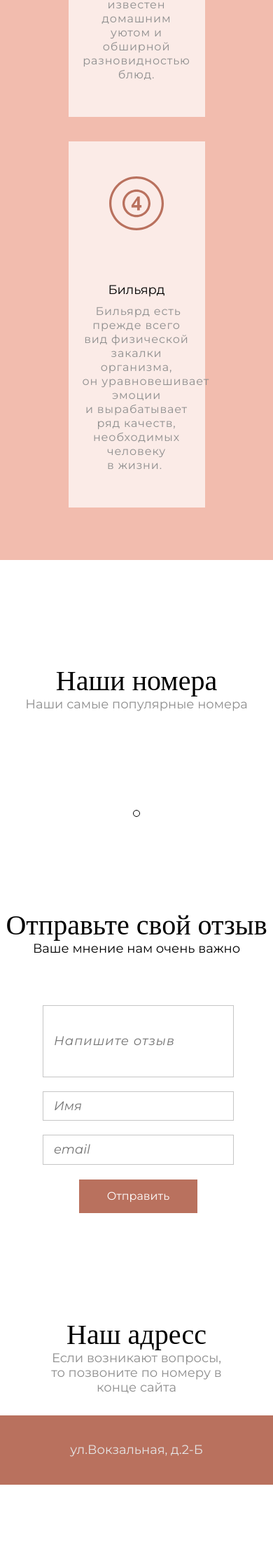
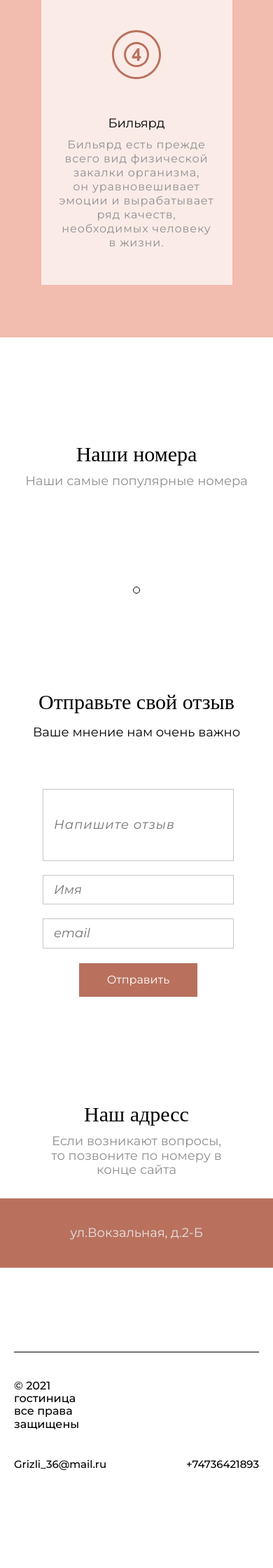
Before and after one commit to s1veme/hotelOrder, a Django app: page / in a window 390 px wide. Shown: the part 3040-5280 px from the top of the page at 70% size. After the commit the page ends 5140 px from the top, so only its background shows below. Run offline with Django 3.2, Linux system fonts and the light colour scheme; data that the repository does not hold is empty; parts of the project's set-up code (start-up, migrations or seed data) failed here and were passed over; some web fonts are replaced.

Commit message:
Поправил адаптивную вёрстку.

```diff
--- a/grizzly/grizzly/static/css/home.css
+++ b/grizzly/grizzly/static/css/home.css
@@ -532,11 +532,11 @@
 }
 
 #menubox {
-    display: none;
     z-index: 2;
     font-size: 32px;
     cursor: pointer;
     transition: all .6s;
+    display: none;
 }
 
 .sidemenu {
@@ -570,10 +570,6 @@
     right: 25px;
     font-size: 36px;
     margin-left: 32px;
-}
-
-#menubox {
-    display: none;
 }
 
 .sidemenu {
@@ -651,6 +647,23 @@
     width: 50%;
 }
 
+.contacts {
+    display: flex;
+    font-family: Montserrat;
+    font-style: normal;
+    font-weight: normal;
+    justify-content: space-between;
+    font-size: 16px;
+}
+
+.contacts-email a,
+.contacts-phone a {
+    font-family: Montserrat, sans-serif;
+    font-size: 18px;
+    font-weight: 500;
+    color: #000;
+}
+
 @media (max-width: 960px) {
     .container {
         max-width: 910px;
@@ -690,6 +703,9 @@
         max-width: 700px;
     }
     #menubox {
+        display: block;
+    }
+    .sidemenu {
         display: block;
     }
     .menu {
@@ -835,4 +851,40 @@
         margin-top: 30px;
         text-align: center;
     }
+    .contacts-email a,
+    .contacts-phone a {
+        font-size: 15px;
+    }
 }
+
+@media (max-width: 540px) {
+    .container {
+        max-width: 530px;
+    }
+    .header {
+        justify-content: space-around;
+    }
+    .advantages-card {
+        width: 70%;
+    }
+    .advantages-card__img {
+        max-width: 60%;
+        margin: 0 auto;
+    }
+    .advantages-card:first-child .advantages-card__img {
+        padding-bottom: 20px;
+    }
+    .advantages-card:nth-child(2) .advantages-card__img {
+        padding-bottom: 20px;
+    }
+    .advantages-card:nth-child(3) .advantages-card__img {
+        padding-bottom: 15px;
+    }
+    .advantages__title h2,
+    .rooms__title h3,
+    .review__title h2,
+    .address-title h2 {
+        font-size: 30px;
+        padding-bottom: 10px;
+    }
+}
--- a/grizzly/templates/mainapp/home.html
+++ b/grizzly/templates/mainapp/home.html
@@ -1,34 +1,24 @@
-<!DOCTYPE html>
-{% load static %} {% load recaptcha3 %}
+<!DOCTYPE html> {% load static %} {% load recaptcha3 %}
 <html lang="en">
+
 <head>
     <meta charset="UTF-8" />
     <meta http-equiv="X-UA-Compatible" content="IE=edge" />
     <meta name="viewport" content="width=device-width, initial-scale=1.0" />
     <link rel="preconnect" href="https://fonts.gstatic.com">
     <link href="https://fonts.googleapis.com/css2?family=Anton&display=swap" rel="stylesheet">
-    <link
-      href="https://fonts.googleapis.com/css2?family=Montserrat:ital,wght@0,100;0,200;0,300;0,400;0,500;0,600;0,700;0,800;0,900;1,100;1,200;1,300;1,400;1,500;1,600;1,700;1,800;1,900&display=swap"
-      rel="stylesheet"
-    />
-    <link
-      href="https://fonts.googleapis.com/css2?family=Alice&display=swap"
-      rel="stylesheet"
-    />
+    <link href="https://fonts.googleapis.com/css2?family=Montserrat:ital,wght@0,100;0,200;0,300;0,400;0,500;0,600;0,700;0,800;0,900;1,100;1,200;1,300;1,400;1,500;1,600;1,700;1,800;1,900&display=swap" rel="stylesheet" />
+    <link href="https://fonts.googleapis.com/css2?family=Alice&display=swap" rel="stylesheet" />
 
     <link rel="stylesheet" href="{% static 'css/normalize.css' %}" />
     <link rel="stylesheet" href="{% static 'css/home.css' %}" />
-    <link rel="stylesheet" href="{% static 'css/sliderHome.css' %}" />
-
-    {% recaptcha_init %} {% recaptcha_ready action_name='homepage' %}
+    <link rel="stylesheet" href="{% static 'css/sliderHome.css' %}" /> {% recaptcha_init %} {% recaptcha_ready action_name='homepage' %}
 
     <title>GRIZLY</title>
 </head>
 
 <body>
-    {% include './messages.html' %}
-
-    {% block content %} {% endblock content %}
+    {% include './messages.html' %} {% block content %} {% endblock content %}
     <section class="section_100vh main-screen">
         <div class="container">
 
@@ -46,7 +36,7 @@
                     <a href="#rooms">Номера</a>
                     <a href="/reviews">Отзывы</a>
                     <a href="#address">Карта</a>
-            <a href="#" class="closebtn" onclick="closeFunction()">&times;</a>
+                    <div href="" class="closebtn" onclick="closeFunction()">&times;</div>
                 </div>
 
                 <nav class="menu">
@@ -180,8 +170,7 @@
                         <div class="advantages-card__text">
                             <h3>Бесплатный Wi-Fi</h3>
                             <p>
-                  Качественное покрытие Wi-Fi всей
-                  территории гостиницы и прилегающих территорий
+                                Качественное покрытие Wi-Fi всей территории гостиницы и прилегающих территорий
                             </p>
                         </div>
                     </div>
@@ -265,17 +254,8 @@
                         <img src="{% static 'img/background-review.jpg' %}" alt="" />
                     </div>
                     <div class="review-content__form">
-              <form
-                action="{% url 'reviews' %}"
-                class="review-form"
-                id="reviewForm"
-                method="post">
-                {% csrf_token %}
-                {% for field in form %}
-
-                {{ field }}
-
-                {% endfor %}
+                        <form action="{% url 'reviews' %}" class="review-form" id="reviewForm" method="post">
+                            {% csrf_token %} {% for field in form %} {{ field }} {% endfor %}
 
 
                             <button class="review__btn" type="submit">Отправить</button>
@@ -305,12 +285,7 @@
         </div>
     </section>
 
-    <script
-      type="text/javascript"
-      charset="utf-8"
-      async
-      src="https://api-maps.yandex.ru/services/constructor/1.0/js/?um=constructor%3Adae9c3889c073b16b7e6adbdf077f5c8fb7e6ec7d038e91c7e09d894004994eb&amp;width=100%25&amp;height=462&amp;lang=ru_RU&amp;scroll=true"
-    ></script>
+    <script type="text/javascript" charset="utf-8" async src="https://api-maps.yandex.ru/services/constructor/1.0/js/?um=constructor%3Adae9c3889c073b16b7e6adbdf077f5c8fb7e6ec7d038e91c7e09d894004994eb&amp;width=100%25&amp;height=462&amp;lang=ru_RU&amp;scroll=true"></script>
 
     <footer class="footer">
         <div class="container">
@@ -342,12 +317,22 @@
                     </ul>
                 </nav>
             </div>
+            <div class="contacts">
+                <div class="contacts-email">
+                    <a href="mailto:Grizli_36@mail.ru">Grizli_36@mail.ru</a>
+                </div>
+                <div class="contacts-phone">
+                    <a href="tel:+74736421893">+74736421893</a>
+                </div>
+            </div>
         </div>
     </footer>
+    <script src="{% static 'js/menu.js' %}"></script>
     <script src="{% static 'js/jquery.js' %}"></script>
     <script src="{% static 'js/slick.min.js' %}"></script>
     <script src="{% static 'js/sliderHome.js' %}"></script>
     <script src="{% static 'js/sendForm.js' %}"></script>
     <script src="{% static 'js/timer.js' %}"></script>
 </body>
+
 </html>
```
Lines whose indentation alone changed are shown as unchanged.
